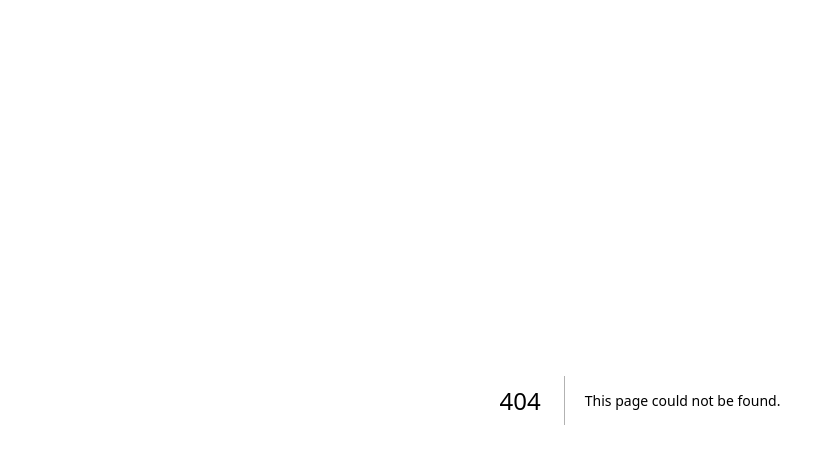
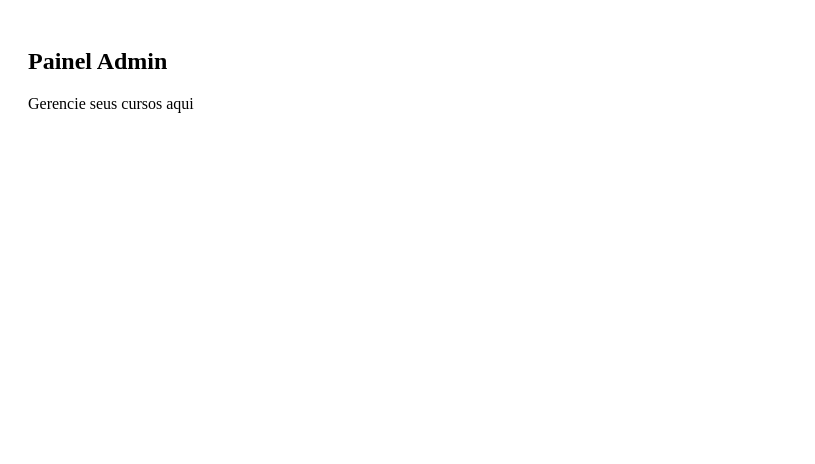
Before and after one commit to Dev-Ruy/eduplatform_final, a Next.js app: page /admin in a window 1280 px wide. Before the commit this address had no page. Shown: the top 464 px of the page, without its empty margins (0-815 px from the left). Built offline with nearby package versions, Linux system fonts and the light colour scheme.

Commit message:
Create admin.js

```diff
--- /dev/null
+++ b/pages/admin.js
@@ -0,0 +1,8 @@
+export default function Admin() {
+  return (
+    <div style={{ padding: 20 }}>
+      <h2>Painel Admin</h2>
+      <p>Gerencie seus cursos aqui</p>
+    </div>
+  )
+}
```
